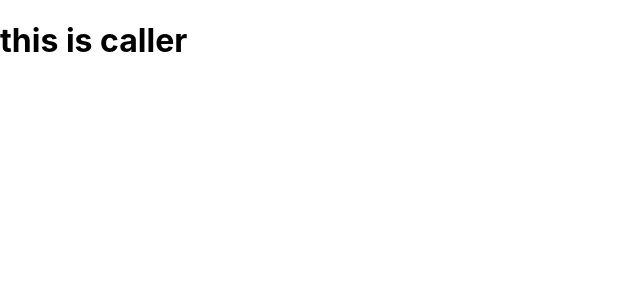
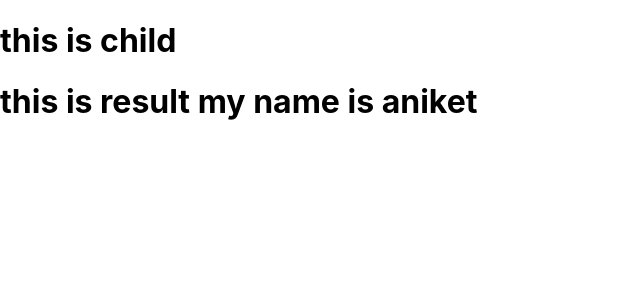
Before and after one commit to aniket2727/React-Interview, a React (Create React App) app in the folder app/: page / in a window 1280 px wide. Shown: the top 300 px of the page, without its empty margins (0-640 px from the left). Built offline with nearby package versions, Linux system fonts and the light colour scheme; no server answers.

Commit message:
all changes relalted to the api contetx in thr reacts

```diff
--- a/app/src/App.js
+++ b/app/src/App.js
@@ -104,10 +104,11 @@ import DataD from "./Debouning/Page1";
 import Usecallback1 from "./Usecall/Usecallback";
 import MyComponentWithLogging1 from "./Hoc/Firstcompoents";
 import Caller from "./Custom1/Caller";
+import Parentcontext from "./Contextapis/Parentcontext";
 function App() {
   return (
     <div className="">
-     <Caller/>
+     <Parentcontext/>
     </div>
   );
 }
--- /dev/null
+++ b/app/src/Contextapis/ChildContex.js
@@ -0,0 +1,15 @@
+// Child.js
+import React, { useContext } from 'react';
+import mycontext from './Context';
+
+const Child = () => {
+    const result = useContext(mycontext);
+    return (
+        <div>
+            <h1>this is child</h1>
+            <h1>this is result {result}</h1>
+        </div>
+    );
+};
+
+export default Child;
--- /dev/null
+++ b/app/src/Contextapis/Context.js
@@ -0,0 +1,9 @@
+// Context.js
+import React from "react";
+
+const mycontext = React.createContext();
+
+export const MyProvider = mycontext.Provider;
+export const MyConsumer = mycontext.Consumer;
+
+export default mycontext;
--- /dev/null
+++ b/app/src/Contextapis/Parentcontext.js
@@ -0,0 +1,15 @@
+// Parentcontext.js
+import React from "react";
+import Child from "./ChildContex";
+import { MyProvider } from "./Context";
+
+const Parentcontext = () => {
+    const data = "my name is aniket";
+    return (
+        <MyProvider value={data}>
+            <Child />
+        </MyProvider>
+    );
+};
+
+export default Parentcontext;
```
